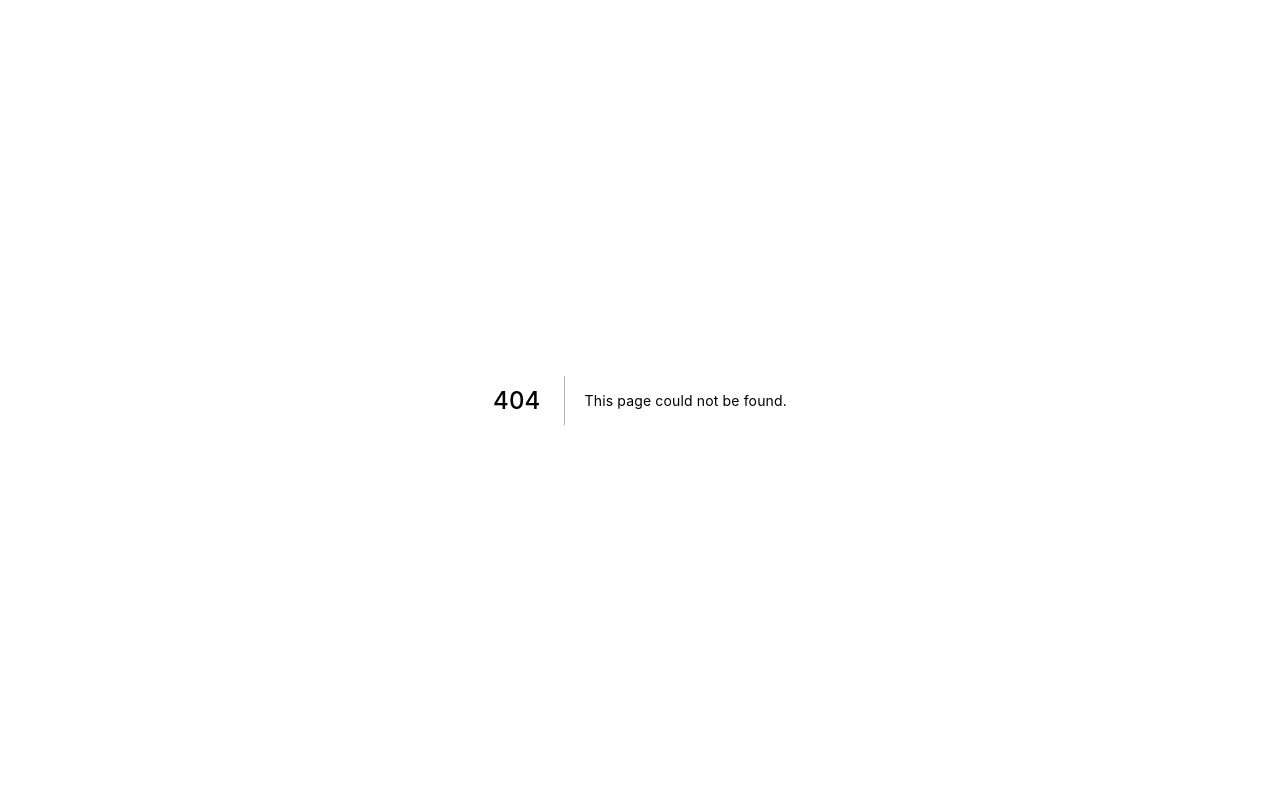
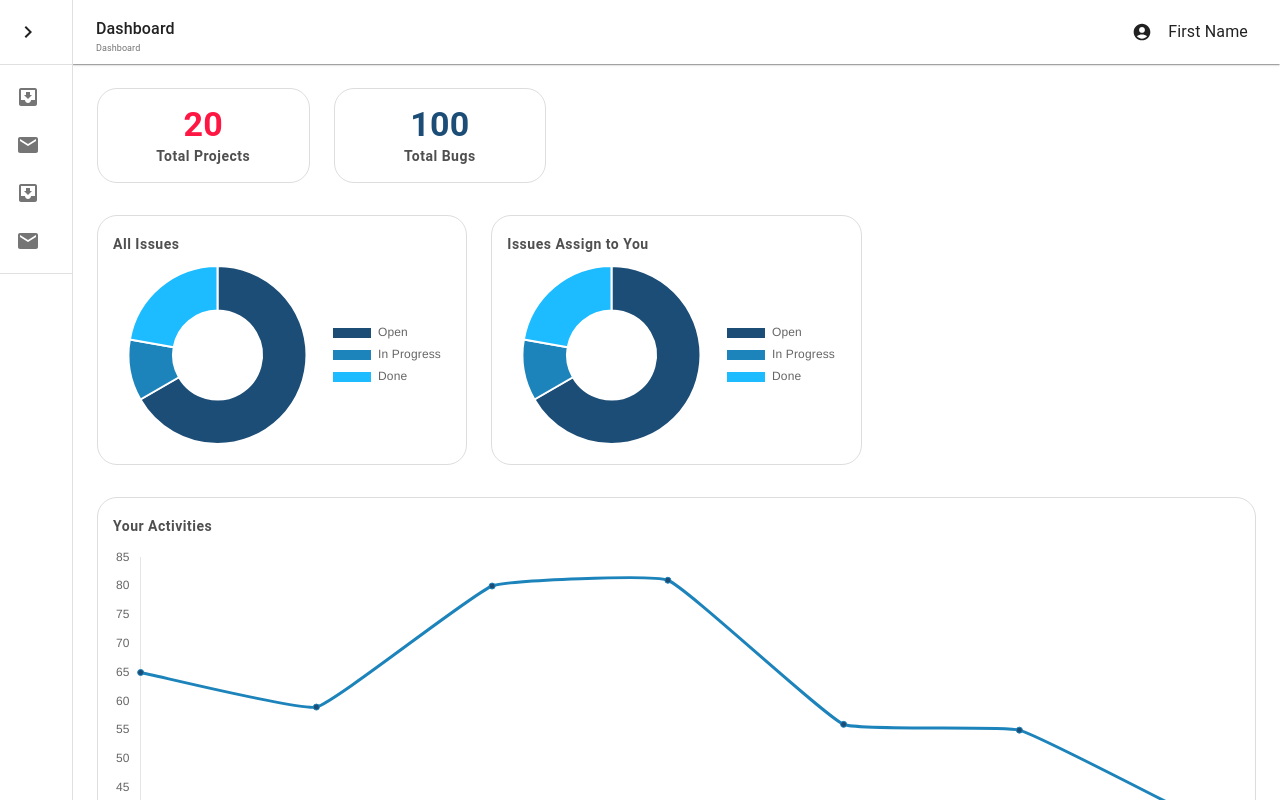
Before and after one commit to ekady/del-tracka-fe, a Next.js app: page /dashboard in a window 1280 px wide. Before the commit this address had no page. Shown: the top 800 px of the page. Built offline with nearby package versions, Linux system fonts and the light colour scheme.

Commit message:
feat: dashboard

```diff
--- /dev/null
+++ b/src/modules/Dashboard/ui/DashboardUI.tsx
@@ -0,0 +1,17 @@
+// MUI Components
+import { DashboardTotal, DashboardIssues, DashboardActivities } from './components';
+
+// Local Components
+import { Box } from '@mui/material';
+
+export default function DashboardUI() {
+  return (
+    <>
+      <DashboardTotal />
+      <Box sx={{ py: 2 }} />
+      <DashboardIssues />
+      <Box sx={{ py: 2 }} />
+      <DashboardActivities />
+    </>
+  );
+}
--- /dev/null
+++ b/src/modules/Dashboard/ui/components/DashboardActivities.tsx
@@ -0,0 +1,77 @@
+// MUI Components
+import { Box, Grid, Paper as MUIPaper, Typography as MUITypography } from '@mui/material';
+
+// MUI utils
+import { styled, useTheme } from '@mui/material/styles';
+
+// Charts
+import { Line } from 'react-chartjs-2';
+import { ChartOptions } from 'chart.js';
+
+const Paper = styled(MUIPaper)(() => ({
+  width: '100%',
+  height: 400,
+  padding: 15,
+  display: 'flex',
+  flexDirection: 'column',
+  justifyContent: 'center',
+  alignItems: 'flex-start',
+  boxShadow: 'none',
+  border: '1px solid #ddd',
+  borderRadius: '20px',
+}));
+
+const Typography = styled(MUITypography)(() => ({
+  fontWeight: 'bold',
+  fontSize: 14,
+  letterSpacing: 0.5,
+  color: '#4F4F4F',
+  marginBottom: 10,
+}));
+
+export default function DashboardActivities() {
+  const theme = useTheme();
+  const { primary, secondary } = theme.palette;
+
+  const data = {
+    labels: ['Jan', 'Feb', 'Mar', 'Apr', 'May', 'Jun', 'Jul'],
+    datasets: [
+      {
+        label: 'Activities',
+        data: [65, 59, 80, 81, 56, 55, 40],
+        fill: false,
+        borderColor: secondary.main,
+        tension: 0.1,
+      },
+    ],
+  };
+
+  const optionsChart: ChartOptions<'line'> = {
+    maintainAspectRatio: false,
+    datasets: {
+      line: {
+        backgroundColor: primary.main,
+      },
+    },
+    plugins: {
+      legend: { position: 'bottom' },
+    },
+    scales: {
+      x: { grid: { display: false } },
+      y: { grid: { display: false } },
+    },
+  };
+
+  return (
+    <Grid container spacing={3} columns={12}>
+      <Grid item xs={12}>
+        <Paper>
+          <Typography>Your Activities</Typography>
+          <Box sx={{ height: 330, width: '97%' }}>
+            <Line data={data} options={optionsChart} />
+          </Box>
+        </Paper>
+      </Grid>
+    </Grid>
+  );
+}
--- /dev/null
+++ b/src/modules/Dashboard/ui/components/DashboardIssues.tsx
@@ -0,0 +1,81 @@
+// MUI Components
+import { Box, Grid, Paper as MUIPaper, Typography as MUITypography } from '@mui/material';
+
+// MUI utils
+import { styled, useTheme } from '@mui/material/styles';
+import useMediaQuery from '@mui/material/useMediaQuery';
+
+// Charts
+import { Doughnut } from 'react-chartjs-2';
+import { ChartOptions } from 'chart.js';
+
+const Paper = styled(MUIPaper)(() => ({
+  width: '100%',
+  height: 250,
+  padding: 15,
+  display: 'flex',
+  flexDirection: 'column',
+  justifyContent: 'center',
+  alignItems: 'flex-start',
+  boxShadow: 'none',
+  border: '1px solid #ddd',
+  borderRadius: '20px',
+}));
+
+const Typography = styled(MUITypography)(() => ({
+  fontWeight: 'bold',
+  fontSize: 14,
+  letterSpacing: 0.5,
+  color: '#4F4F4F',
+  marginBottom: 10,
+}));
+
+export default function DashboardIssues() {
+  const theme = useTheme();
+  const { primary, secondary } = theme.palette;
+  const mdAndDown = useMediaQuery(theme.breakpoints.down('md'));
+
+  const data = {
+    labels: ['Open', 'In Progress', 'Done'],
+    datasets: [
+      {
+        label: 'My First Dataset',
+        data: [300, 50, 100],
+      },
+    ],
+  };
+
+  const optionsChart: ChartOptions<'doughnut'> = {
+    maintainAspectRatio: false,
+    datasets: {
+      doughnut: {
+        backgroundColor: [primary.main, secondary.main, '#1DBBFF'],
+        hoverOffset: 4,
+      },
+    },
+    plugins: {
+      legend: { position: mdAndDown ? 'bottom' : 'right' },
+    },
+  };
+
+  return (
+    <Grid container spacing={3} columns={12}>
+      <Grid item xs={12} sm={6} md={5} lg={4} xl={2}>
+        <Paper>
+          <Typography>All Issues</Typography>
+          <Box sx={{ height: 180, width: '100%', display: 'flex', justifyContent: 'center' }}>
+            <Doughnut data={data} options={optionsChart} />
+          </Box>
+        </Paper>
+      </Grid>
+      <Grid item xs={12} sm={6} md={5} lg={4} xl={2}>
+        <Paper>
+          <Typography>Issues Assign to You</Typography>
+          <Box sx={{ height: 180, width: '100%', display: 'flex', justifyContent: 'center' }}>
+            <Doughnut data={data} options={optionsChart} />
+          </Box>
+        </Paper>
+      </Grid>
+    </Grid>
+  );
+}
--- /dev/null
+++ b/src/modules/Dashboard/ui/components/DashboardTotal.tsx
@@ -0,0 +1,42 @@
+// MUI Components
+import { Grid, Paper as MUIPaper, Typography } from '@mui/material';
+
+// MUI utils
+import { styled, useTheme } from '@mui/material/styles';
+
+const Paper = styled(MUIPaper)(() => ({
+  width: '100%',
+  padding: 15,
+  display: 'flex',
+  flexDirection: 'column',
+  justifyContent: 'center',
+  alignItems: 'center',
+  boxShadow: 'none',
+  border: '1px solid #ddd',
+  borderRadius: '20px',
+}));
+
+export default function DashboardTotal() {
+  const theme = useTheme();
+
+  return (
+    <Grid container spacing={3} columns={10}>
+      <Grid item xs={12} sm={3} lg={2} xl={1}>
+        <Paper>
+          <Typography component="h4" variant="h4" sx={{ color: theme.palette.error.main, fontWeight: 'bold' }}>
+            20
+          </Typography>
+          <Typography sx={{ fontWeight: 'bold', fontSize: 14, letterSpacing: 0.5, color: '#4F4F4F' }}>Total Projects</Typography>
+        </Paper>
+      </Grid>
+      <Grid item xs={12} sm={3} lg={2} xl={1}>
+        <Paper>
+          <Typography component="h4" variant="h4" sx={{ color: theme.palette.primary.main, fontWeight: 'bold' }}>
+            100
+          </Typography>
+          <Typography sx={{ fontWeight: 'bold', fontSize: 14, letterSpacing: 0.5, color: '#4F4F4F' }}>Total Bugs</Typography>
+        </Paper>
+      </Grid>
+    </Grid>
+  );
+}
--- /dev/null
+++ b/src/modules/Dashboard/ui/components/index.tsx
@@ -0,0 +1,3 @@
+export { default as DashboardTotal } from './DashboardTotal';
+export { default as DashboardIssues } from './DashboardIssues';
+export { default as DashboardActivities } from './DashboardActivities';
--- /dev/null
+++ b/src/pages/dashboard/index.tsx
@@ -0,0 +1,16 @@
+// React
+import type { ReactElement } from 'react';
+
+// Components
+import { LayoutDefault } from '@/common/components/layout';
+import DashboardUI from '@/modules/Dashboard/ui/DashboardUI';
+
+const DashboardPage = () => {
+  return <DashboardUI />;
+};
+
+DashboardPage.getLayout = (page: ReactElement) => {
+  return <LayoutDefault>{page}</LayoutDefault>;
+};
+
+export default DashboardPage;
```
